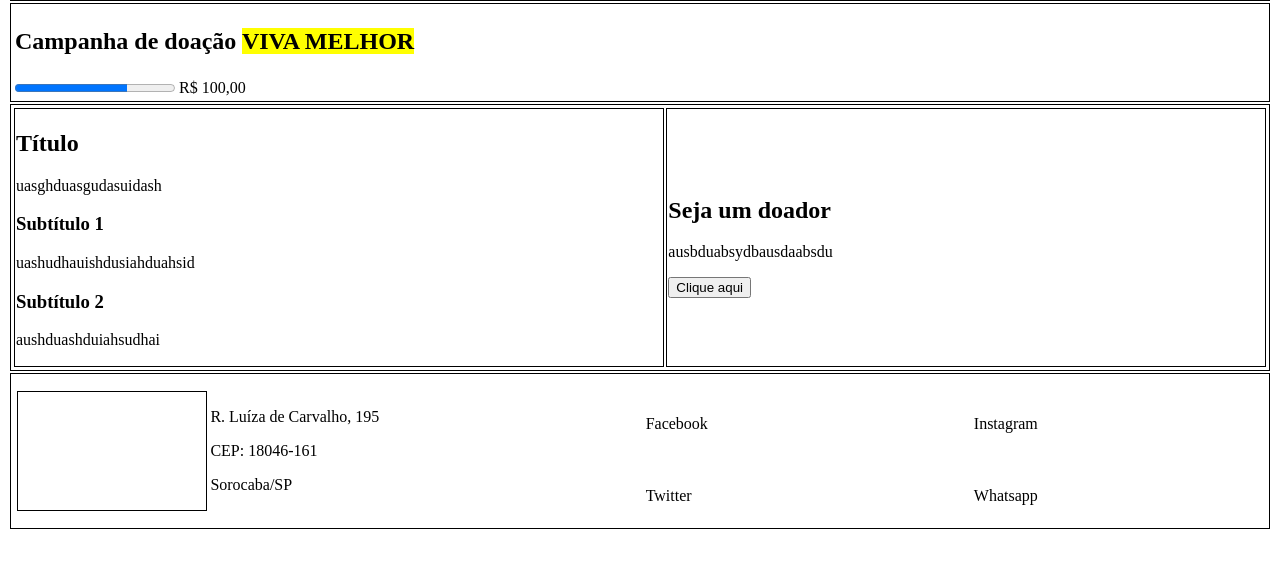
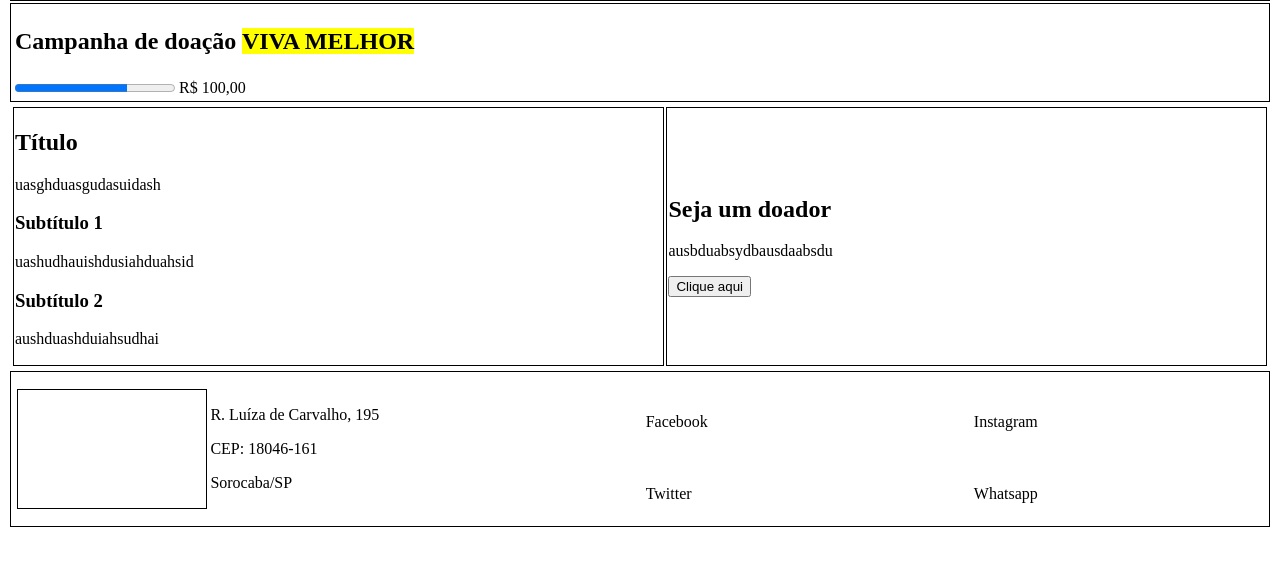
Before and after one commit to Gabriela-Santos/70-480, a plain HTML site: page chapter1/extras/exercicios/02_campanhaTable.html in a window 1280 px wide. Shown: the part 121-688 px from the top of the page. Drawn offline with Linux system fonts and the light colour scheme.

Commit message:
mais um commit

```diff
--- a/chapter1/extras/exercicios/02_campanhaTable.html
+++ b/chapter1/extras/exercicios/02_campanhaTable.html
@@ -76,7 +76,7 @@
         </tr>
         <!--Linha conteúdo-->
         <tr>
-            <td class="borda">
+            <td>
                 <!--Tabela conteúdo-->
                 <table>
                     <tr>
@@ -108,6 +108,7 @@
         <!--Linha rodapé-->
         <tr>
             <td class="borda">
+                <footer>
                     <!--Tabela rodapé-->
                     <table>
                         <tr>
@@ -166,6 +167,7 @@
                             </td>
                         </tr>
                     </table>
+                </footer>
             </td>
         </tr>
     </table>
```
Lines whose indentation alone changed are shown as unchanged.
